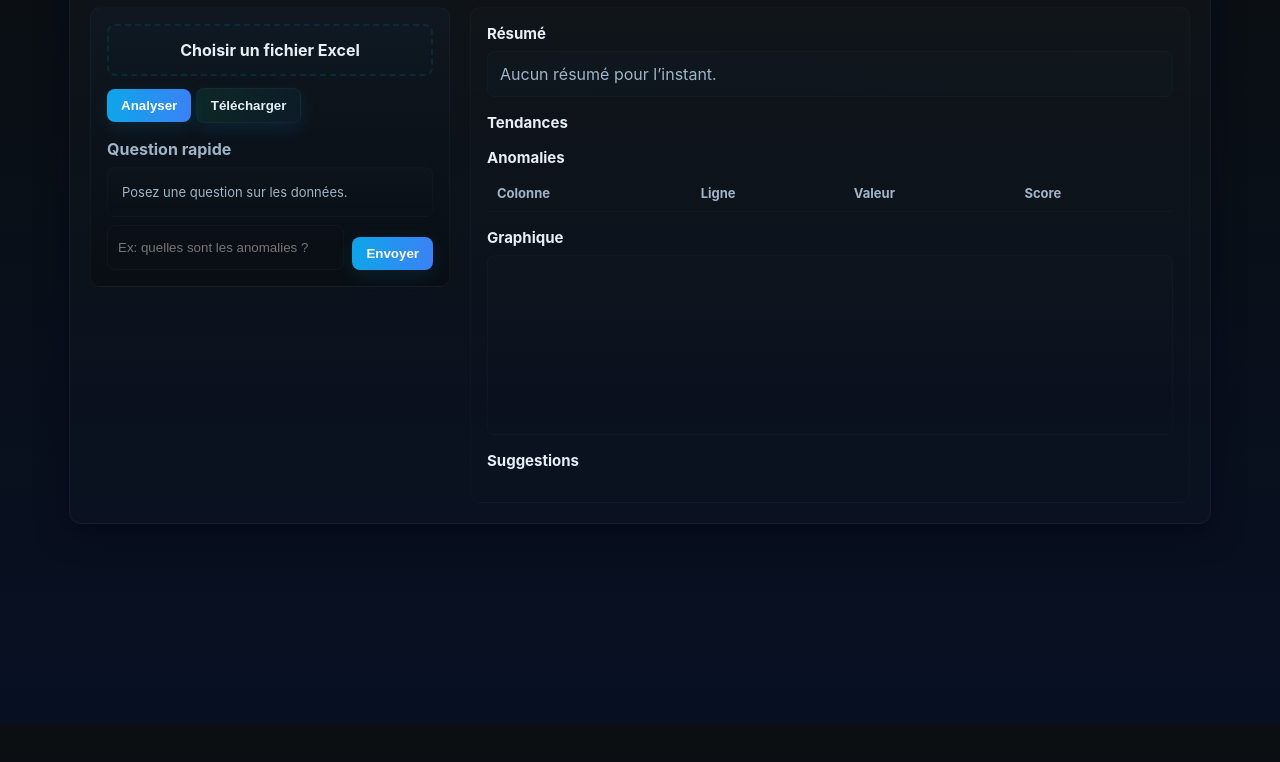
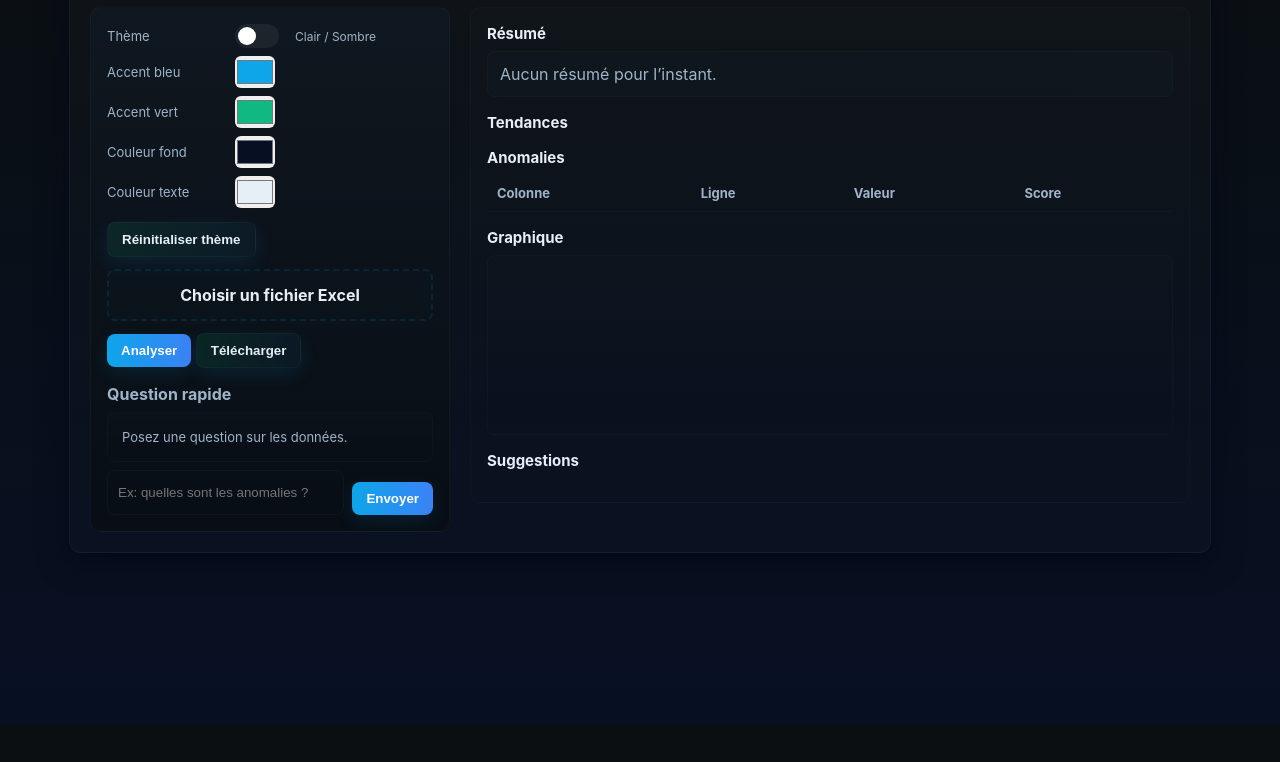
Before and after one commit to NZ2015/ExelIA, a website: page index.html in a window 1280 px wide. Shown: the part 76-838 px from the top of the page. Drawn offline with nearby package versions, Linux system fonts and the light colour scheme.

Commit message:
Add theme controls HTML block to panel in index.html

```diff
--- a/index.html
+++ b/index.html
@@ -14,6 +14,41 @@
 
     <div class="grid">
         <div class="panel">
+            <!-- Theme controls: allow user to toggle light/dark and pick colors -->
+            <div class="theme-controls" id="themeControls">
+              <div class="theme-row theme-toggle">
+                <label>Thème</label>
+                <div id="themeToggle" class="toggle-switch" title="Basculer clair/sombre">
+                  <div class="toggle-knob"></div>
+                </div>
+                <small class="helper" style="margin-left:8px;">Clair / Sombre</small>
+              </div>
+
+              <div class="theme-row">
+                <label for="colorAccentBlue">Accent bleu</label>
+                <input id="colorAccentBlue" type="color" value="#0ea5e9">
+              </div>
+
+              <div class="theme-row">
+                <label for="colorAccentGreen">Accent vert</label>
+                <input id="colorAccentGreen" type="color" value="#10b981">
+              </div>
+
+              <div class="theme-row">
+                <label for="colorBg">Couleur fond</label>
+                <input id="colorBg" type="color" value="#071023">
+              </div>
+
+              <div class="theme-row">
+                <label for="colorText">Couleur texte</label>
+                <input id="colorText" type="color" value="#e6eef6">
+              </div>
+
+              <div class="theme-row">
+                <button id="resetThemeBtn" class="btn secondary" style="margin-top:6px;">Réinitialiser thème</button>
+              </div>
+            </div>
+
             <div class="file-drop">
                 <label for="excelFile" style="cursor:pointer; display:block; font-weight:bold;">Choisir un fichier Excel</label>
                 <input type="file" id="excelFile" accept=".xlsx,.xls">
```
